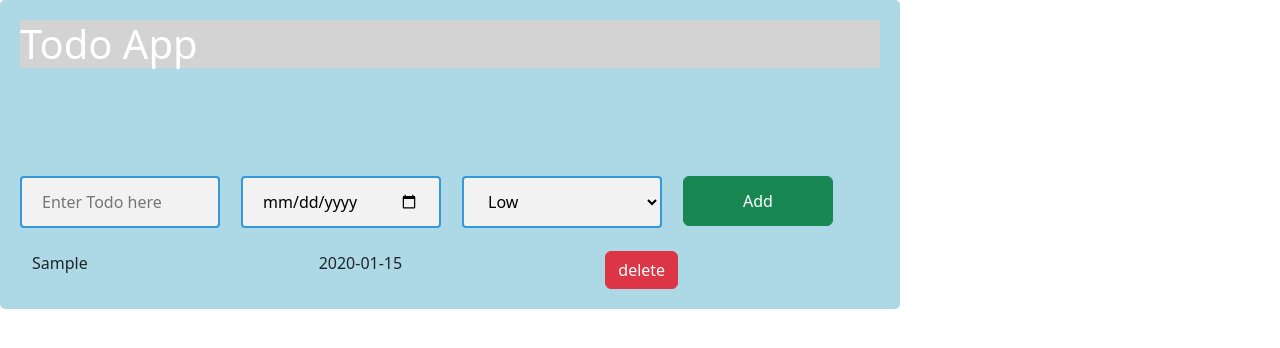
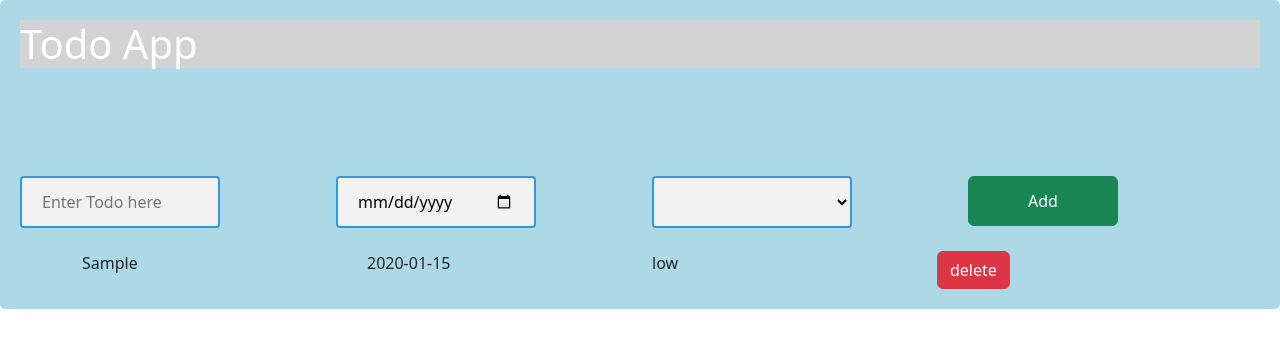
Before and after one commit to TEJAS97443/React, a React (Vite) app: page / in a window 1280 px wide. Both pictures are taken after typing "Sample", "2020-01-15" into the empty fields and a click on the button "Add". Shown: the top 348 px of the page. Built offline with nearby package versions, Linux system fonts and the light colour scheme; no server answers.

Commit message:
Added priority

```diff
--- a/src/App.jsx
+++ b/src/App.jsx
@@ -9,16 +9,19 @@ function App() {
   const [todoItems, setTodoItems] = useState([])
   const refName = useRef(null);
   const refDate = useRef(null);
+  const refPriority = useRef(null);
 
   const addNewItem = () => {
-    const newItem = [...todoItems, {name: refName.current.value, dueDate: refDate.current.value}]
+    const newItem = [...todoItems, {name: refName.current.value, dueDate: refDate.current.value, priority: refPriority.current.value}]
     setTodoItems(newItem)
     const postData = {
       name: refName.current.value,
-      dueDate: refDate.current.value
+      dueDate: refDate.current.value,
+      priority: refPriority.current.value
     }
     refName.current.value = "";
     refDate.current.value = "";
+    refPriority.current.value = "";
 
     fetch('http://localhost:3000/api/items', {
       method: 'POST',
@@ -74,7 +77,7 @@ function App() {
   }}>
   <Component>
           <AppName />
-          <AddTodo refName={refName} refDate={refDate}/>
+          <AddTodo refName={refName} refDate={refDate} refPriority={refPriority}/>
           <TodoItemContainer></TodoItemContainer>
   </Component>
   </TodoItemsContext.Provider>
--- a/src/components/cssFiles/Component.module.css
+++ b/src/components/cssFiles/Component.module.css
@@ -2,5 +2,6 @@
   background-color: lightblue;
   padding: 20px;
   border-radius: 5px;
-  width: 900px;
+  width: 100%;
+  height: 100%;
 }
--- a/src/components/jsxFiles/TodoItem.jsx
+++ b/src/components/jsxFiles/TodoItem.jsx
@@ -1,15 +1,16 @@
 import { useContext } from 'react';
 import styles from '../cssFiles/TodoItem.module.css'
 import { TodoItemsContext } from '../../store/todo-items-store';
-function TodoItem({todoName, todoDate}) {
+function TodoItem({todoName, todoDate, todoPriority}) {
   const { deleteItem } = useContext(TodoItemsContext)
 
   return (
     <div class="container">
       <div class={`row ${styles.customrow}`}>
-        <div class="col-4">{todoName}</div>
-        <div class="col-4">{todoDate}</div>
-        <div class="col-2">
+        <div class="col-3">{todoName}</div>
+        <div class="col-3">{todoDate}</div>
+        <div class="col-3">{todoPriority}</div>
+        <div class="col-3">
           <button type="button" class="btn btn-danger" onClick={() => deleteItem(todoName)}>
             delete
           </button>
--- a/src/components/jsxFiles/TodoItemContainer.jsx
+++ b/src/components/jsxFiles/TodoItemContainer.jsx
@@ -8,7 +8,7 @@ function TodoItemContainer() {
   return <>
    {
     todoItems.map((item) => (
-      <TodoItem todoDate={item.dueDate} todoName={item.name}></TodoItem>
+      <TodoItem todoDate={item.dueDate} todoName={item.name} todoPriority={item.priority}></TodoItem>
     ))
    }
   </>
```
